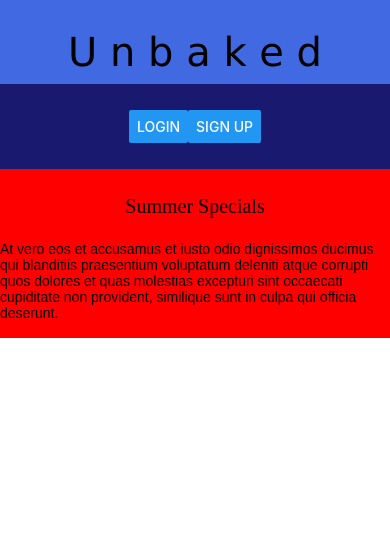
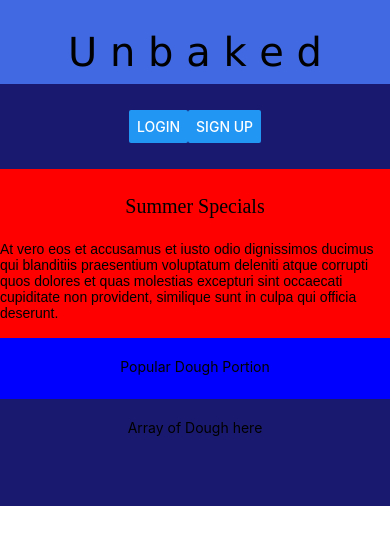
Before and after one commit to JohnsonNYC/frontend-Unbaked, a React Native app: screen / in a window 390 px wide. Shown: the top 544 px of the page. Built offline with nearby package versions, Linux system fonts and the light colour scheme.

Commit message:
Added Popular Dough Portion

```diff
--- a/components/Homepage.js
+++ b/components/Homepage.js
@@ -3,6 +3,7 @@ import { View } from "react-native";
 import Header from "./Header";
 import Auth from "./Auth"
 import SummerSpecial from './SummerSpecial'
+import Popular from './Popular'
 
 
 class Homepage extends Component {
@@ -13,6 +14,7 @@ class Homepage extends Component {
                 <Header/>
                 <Auth/>
                 <SummerSpecial/>
+                <Popular/>
             </View>
         );
     }
--- /dev/null
+++ b/components/Popular.js
@@ -0,0 +1,25 @@
+import React, { Component } from 'react';
+import { View, Text, StyleSheet } from 'react-native';
+
+class Popular extends Component {
+    state = {  }
+    render() {
+        return (
+            <View style={{flex:.2,flexDirection:'column',justifyContent:'flex-start'}}>
+                <View style={{flex:.4 ,flexDirection:'row',backgroundColor:'blue',justifyContent:'center'}}>
+                    <Text style={styles.title}>Popular Dough Portion</Text>
+                </View>
+                <View style={{flex:.7, flexDirection:'row',backgroundColor:'midnightblue',justifyContent:'center'}}>
+                    <Text style={styles.title}>Array of Dough here</Text>
+                </View>
+            </View>
+        );
+    }
+}
+const styles=StyleSheet.create({
+    title:{
+        top:20
+    },
+
+})
+export default Popular;
```
